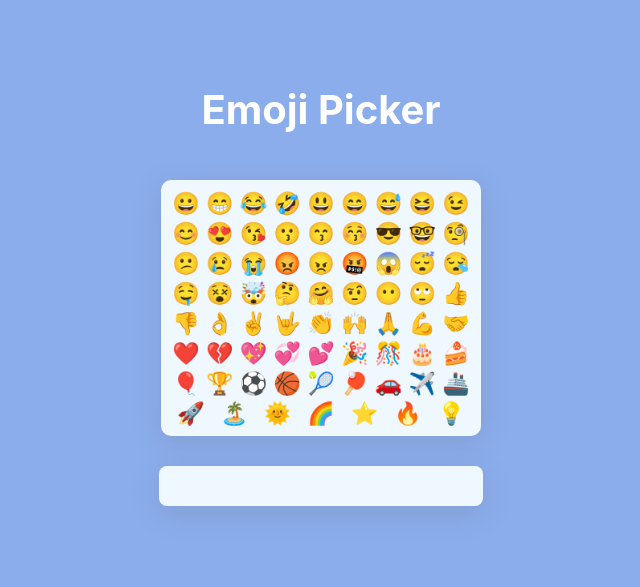
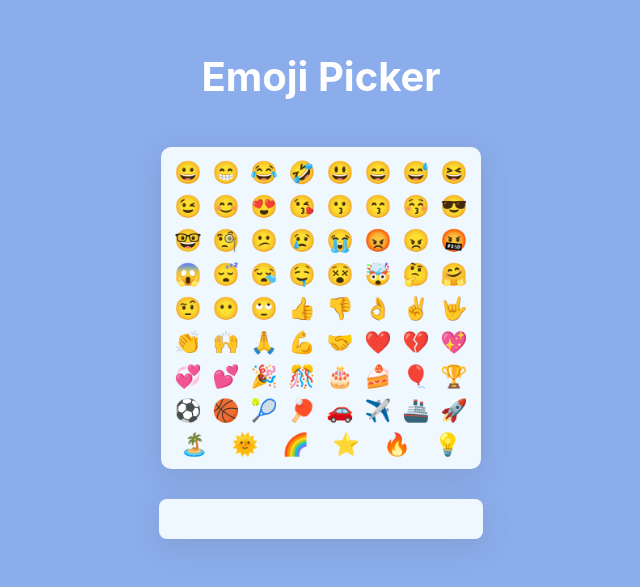
Before and after one commit to Syedaa-Ayesha/EmojiPicker, a React (Create React App) app: page / in a window 1280 px wide. Shown: the part 113-700 px from the top of the page, without its empty margins (319-959 px from the left). Built offline with nearby package versions, Linux system fonts and the light colour scheme.

Commit message:
EmojiiPicker Updated

```diff
--- a/src/components/Emojipicker.js
+++ b/src/components/Emojipicker.js
@@ -29,7 +29,7 @@ let addEmoji = (emj , index)=> {
      {
         emojiList.map((emj, index)=>
            <span className='span' key ={index}  onClick={()=>addEmoji(emj, index)}
-           style={{fontSize: '22px', cursor: 'pointer'}}> {emj}</span>
+           style={{fontSize: '22px', cursor: 'pointer', margin: '2px'}}> {emj}</span>
         )
     }
    </div>
```
